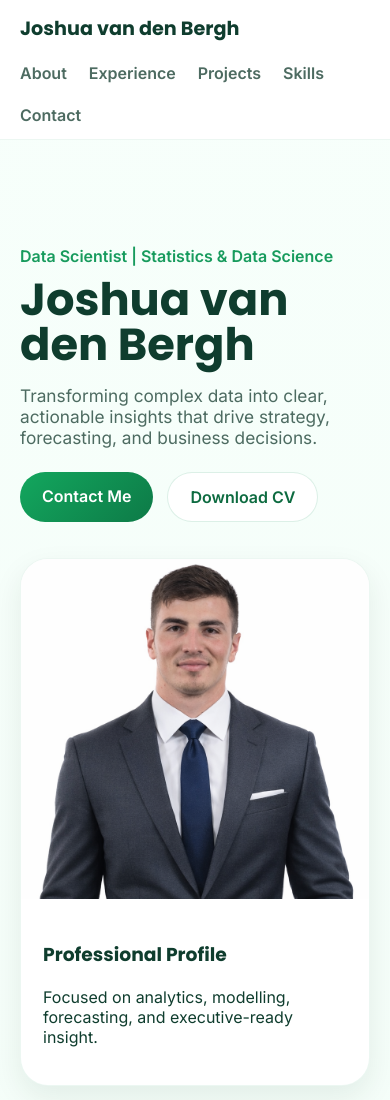
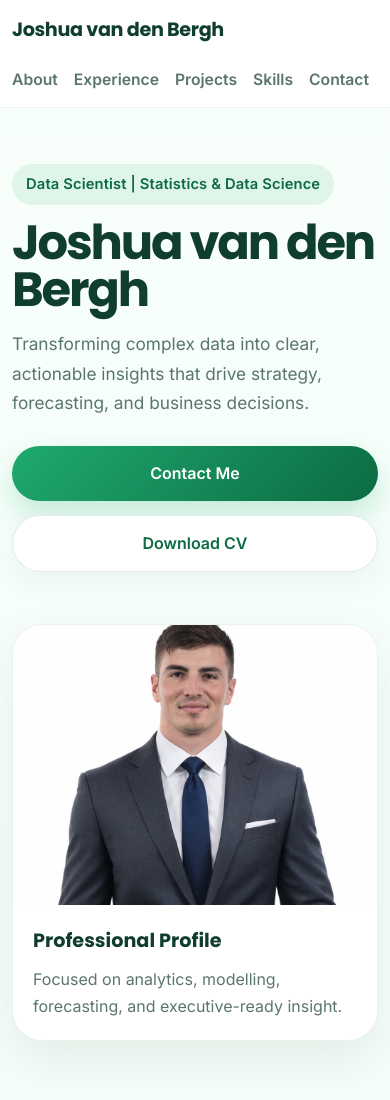
Before and after one commit to Joshua-van-den-bergh/joshua-van-den-bergh.github.io, a plain HTML site: page index.html in a window 390 px wide. Shown: the top 1100 px of the page. Drawn offline with Linux system fonts and the light colour scheme.

Commit message:
Update style.css

```diff
--- a/style.css
+++ b/style.css
@@ -1,13 +1,18 @@
 :root {
   --bg: #f8fffb;
   --bg-soft: #eefaf3;
+  --bg-card: #ffffff;
   --text: #0f3d2e;
-  --muted: #4d6b61;
-  --primary: #179b5d;
-  --primary-dark: #0d6b40;
-  --white: #ffffff;
-  --shadow: 0 12px 30px rgba(9, 48, 31, 0.08);
-  --radius: 22px;
+  --muted: #5a766c;
+  --primary: #1faa6f;
+  --primary-dark: #0c6b42;
+  --primary-soft: #dff5ea;
+  --border: rgba(12, 107, 66, 0.08);
+  --shadow: 0 20px 50px rgba(9, 48, 31, 0.08);
+  --shadow-soft: 0 10px 30px rgba(9, 48, 31, 0.05);
+  --radius: 24px;
+  --radius-sm: 16px;
+  --max-width: 1120px;
 }
 
 * {
@@ -15,15 +20,22 @@
   scroll-behavior: smooth;
 }
 
+html,
 body {
   margin: 0;
+  padding: 0;
+}
+
+body {
   font-family: "Inter", sans-serif;
   color: var(--text);
-  background: linear-gradient(180deg, #f7fffb 0%, #edf9f2 100%);
+  background: linear-gradient(180deg, #f8fffb 0%, #eefaf3 100%);
+  line-height: 1.7;
 }
 
-h1, h2, h3, .logo {
-  font-family: "Poppins", sans-serif;
+img {
+  max-width: 100%;
+  display: block;
 }
 
 a {
@@ -32,163 +44,272 @@ a {
 }
 
 .container {
-  width: min(1120px, calc(100% - 40px));
+  width: min(var(--max-width), calc(100% - 40px));
   margin: 0 auto;
 }
 
+/* NAVBAR */
 .navbar {
   position: sticky;
   top: 0;
-  z-index: 50;
-  background: rgba(255,255,255,0.92);
+  z-index: 1000;
+  background: rgba(255, 255, 255, 0.88);
   backdrop-filter: blur(12px);
-  border-bottom: 1px solid rgba(23,155,93,0.08);
+  border-bottom: 1px solid rgba(12, 107, 66, 0.07);
 }
 
 .nav-inner {
+  min-height: 78px;
   display: flex;
   align-items: center;
   justify-content: space-between;
-  min-height: 76px;
   gap: 20px;
 }
 
 .logo {
+  font-family: "Poppins", sans-serif;
+  font-size: 1.2rem;
   font-weight: 700;
-  font-size: 1.2rem;
+  color: var(--text);
+  letter-spacing: -0.02em;
 }
 
 nav {
   display: flex;
-  gap: 22px;
+  align-items: center;
+  gap: 24px;
   flex-wrap: wrap;
 }
 
 nav a {
+  font-size: 0.98rem;
   font-weight: 600;
   color: var(--muted);
+  transition: color 0.25s ease;
 }
 
 nav a:hover {
   color: var(--primary);
 }
 
+/* HERO */
 .hero {
-  padding: 90px 0 50px;
+  padding: 96px 0 58px;
 }
 
 .hero-grid {
   display: grid;
-  grid-template-columns: 1.2fr 0.8fr;
-  gap: 36px;
+  grid-template-columns: 1.18fr 0.82fr;
+  gap: 52px;
   align-items: center;
 }
 
 .eyebrow {
-  color: var(--primary);
+  display: inline-block;
+  margin: 0 0 14px;
+  padding: 8px 14px;
+  background: var(--primary-soft);
+  color: var(--primary-dark);
+  border-radius: 999px;
+  font-size: 0.92rem;
   font-weight: 700;
-  margin-bottom: 12px;
+  letter-spacing: 0.01em;
 }
 
 .hero h1 {
-  font-size: clamp(2.8rem, 5vw, 4.8rem);
-  line-height: 1;
   margin: 0 0 16px;
+  font-family: "Poppins", sans-serif;
+  font-size: clamp(3rem, 6vw, 5rem);
+  line-height: 0.98;
+  letter-spacing: -0.045em;
+  color: var(--text);
 }
 
 .lead {
+  margin: 0;
+  max-width: 680px;
   color: var(--muted);
   font-size: 1.08rem;
-  max-width: 700px;
 }
 
 .hero-buttons {
   display: flex;
+  align-items: center;
   gap: 14px;
-  margin-top: 24px;
   flex-wrap: wrap;
+  margin-top: 28px;
 }
 
 .btn {
-  padding: 14px 22px;
+  display: inline-flex;
+  align-items: center;
+  justify-content: center;
+  padding: 14px 24px;
   border-radius: 999px;
   font-weight: 700;
-  display: inline-block;
+  transition: transform 0.2s ease, box-shadow 0.2s ease,
+    background 0.2s ease, color 0.2s ease;
+}
+
+.btn:hover {
+  transform: translateY(-2px);
 }
 
 .btn-primary {
-  background: linear-gradient(135deg, #13a75e 0%, #0d7a47 100%);
-  color: white;
+  background: linear-gradient(135deg, #1faa6f 0%, #0c6b42 100%);
+  color: #ffffff;
+  box-shadow: 0 14px 30px rgba(31, 170, 111, 0.24);
+}
+
+.btn-primary:hover {
+  color: #ffffff;
+  box-shadow: 0 18px 34px rgba(31, 170, 111, 0.28);
 }
 
 .btn-secondary {
-  background: white;
+  background: #ffffff;
   color: var(--primary-dark);
-  border: 1px solid rgba(23,155,93,0.15);
+  border: 1px solid rgba(12, 107, 66, 0.12);
+  box-shadow: var(--shadow-soft);
+}
+
+.btn-secondary:hover {
+  background: #f7fffb;
 }
 
 .hero-card {
-  background: white;
-  border-radius: 28px;
   overflow: hidden;
+  background: var(--bg-card);
+  border: 1px solid var(--border);
+  border-radius: 30px;
   box-shadow: var(--shadow);
-  border: 1px solid rgba(23,155,93,0.08);
 }
 
 .hero-card img {
   width: 100%;
-  height: 340px;
+  height: 400px;
   object-fit: cover;
-  display: block;
 }
 
 .hero-card-content {
-  padding: 22px;
+  padding: 26px;
 }
 
+.hero-card-content h3 {
+  margin: 0 0 8px;
+  font-family: "Poppins", sans-serif;
+  font-size: 1.2rem;
+  color: var(--text);
+}
+
+.hero-card-content p {
+  margin: 0;
+  color: var(--muted);
+}
+
+/* SECTIONS */
 .section {
-  padding: 44px 0;
+  padding: 64px 0;
 }
 
 .section.alt {
-  background: rgba(255,255,255,0.5);
+  background: rgba(255, 255, 255, 0.4);
 }
 
 .section h2 {
-  font-size: 2rem;
   margin: 0 0 22px;
+  font-family: "Poppins", sans-serif;
+  font-size: clamp(2rem, 4vw, 2.4rem);
+  line-height: 1.1;
+  letter-spacing: -0.03em;
+  color: var(--text);
 }
 
+.section > .container > p {
+  margin-top: 0;
+  max-width: 850px;
+  color: var(--muted);
+}
+
+/* CARDS */
 .card {
-  background: white;
+  background: var(--bg-card);
+  border: 1px solid var(--border);
   border-radius: var(--radius);
-  padding: 24px;
+  padding: 26px;
+  margin-bottom: 20px;
   box-shadow: var(--shadow);
-  border: 1px solid rgba(23,155,93,0.08);
-  margin-bottom: 18px;
+  transition: transform 0.25s ease, box-shadow 0.25s ease;
+}
+
+.card:hover {
+  transform: translateY(-4px);
+  box-shadow: 0 24px 55px rgba(9, 48, 31, 0.1);
+}
+
+.card h3 {
+  margin: 0 0 8px;
+  font-family: "Poppins", sans-serif;
+  font-size: 1.2rem;
+  line-height: 1.3;
+  color: var(--text);
+}
+
+.card p {
+  margin: 0;
+  color: var(--muted);
 }
 
 .card span {
   display: inline-block;
-  margin-bottom: 10px;
+  margin-bottom: 12px;
   color: var(--primary);
+  font-size: 0.92rem;
   font-weight: 700;
-}
-
-.grid {
-  display: grid;
-  grid-template-columns: repeat(3, 1fr);
-  gap: 18px;
 }
 
 .small {
   margin-bottom: 0;
 }
 
-@media (max-width: 900px) {
+/* GRID */
+.grid {
+  display: grid;
+  grid-template-columns: repeat(3, minmax(0, 1fr));
+  gap: 22px;
+}
+
+/* CONTACT LINKS INSIDE CARDS */
+.card a {
+  font-weight: 600;
+}
+
+/* NICE SPACING FOR STACKED CONTENT */
+#experience .card:last-child,
+#projects .card:last-child,
+#skills .card:last-child,
+#contact .card:last-child {
+  margin-bottom: 0;
+}
+
+/* OPTIONAL SUBTLE SECTION DIVIDER FEEL */
+.section + .section {
+  border-top: 1px solid rgba(12, 107, 66, 0.04);
+}
+
+/* MOBILE */
+@media (max-width: 980px) {
   .hero-grid,
   .grid {
     grid-template-columns: 1fr;
+  }
+
+  .hero {
+    padding-top: 72px;
+  }
+
+  .hero-card img {
+    height: 340px;
   }
 
   .nav-inner {
@@ -196,4 +317,39 @@ nav a:hover {
     align-items: flex-start;
     padding: 14px 0;
   }
+
+  nav {
+    gap: 16px;
+  }
 }
+
+@media (max-width: 640px) {
+  .container {
+    width: min(var(--max-width), calc(100% - 24px));
+  }
+
+  .hero {
+    padding: 56px 0 34px;
+  }
+
+  .section {
+    padding: 44px 0;
+  }
+
+  .card,
+  .hero-card-content {
+    padding: 20px;
+  }
+
+  .hero-card img {
+    height: 280px;
+  }
+
+  .btn {
+    width: 100%;
+  }
+
+  .hero-buttons {
+    align-items: stretch;
+  }
+}
```
